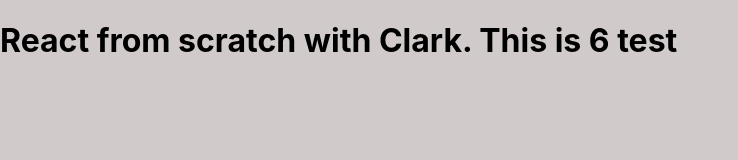
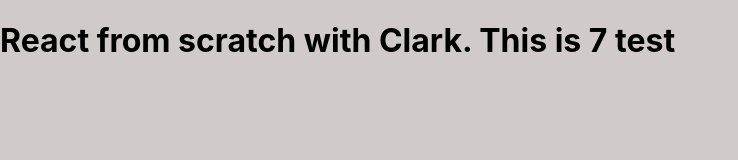
Before and after one commit to platium111/react-webpack5-boilerplate, a React app: page / in a window 1280 px wide. Shown: the top 160 px of the page, without its empty margins (0-738 px from the left). Built offline with nearby package versions, Linux system fonts and the light colour scheme.

Commit message:
enhance: setup PORT to use in webpack

```diff
--- a/docker-compose.dev.yml
+++ b/docker-compose.dev.yml
@@ -20,4 +20,5 @@ services:
       - /app/node_modules # need bind mount node_modules if updating libs
     environment:
       - NODE_ENV=development
+      - PORT=3000
     command: sh -c "npm run build && npm start"
--- a/src/App.tsx
+++ b/src/App.tsx
@@ -1,5 +1,5 @@
 import * as React from "react";
 
 export default function App() {
-  return <h1>React from scratch with Clark. This is 6 test</h1>;
+  return <h1>React from scratch with Clark. This is 7 test</h1>;
 }
--- a/webpack.dev.js
+++ b/webpack.dev.js
@@ -8,7 +8,7 @@ module.exports = merge(common, {
 
   // very fast compiling, using with live reloading, only is used when install `webpack-dev-server`
   devServer: {
-    port: 3000, // use any port suitable for your configuration
+    port: process.env.PORT, // use any port suitable for your configuration
     host: "0.0.0.0", // to accept connections from outside container
     useLocalIp: true,
     watchOptions: {
```
